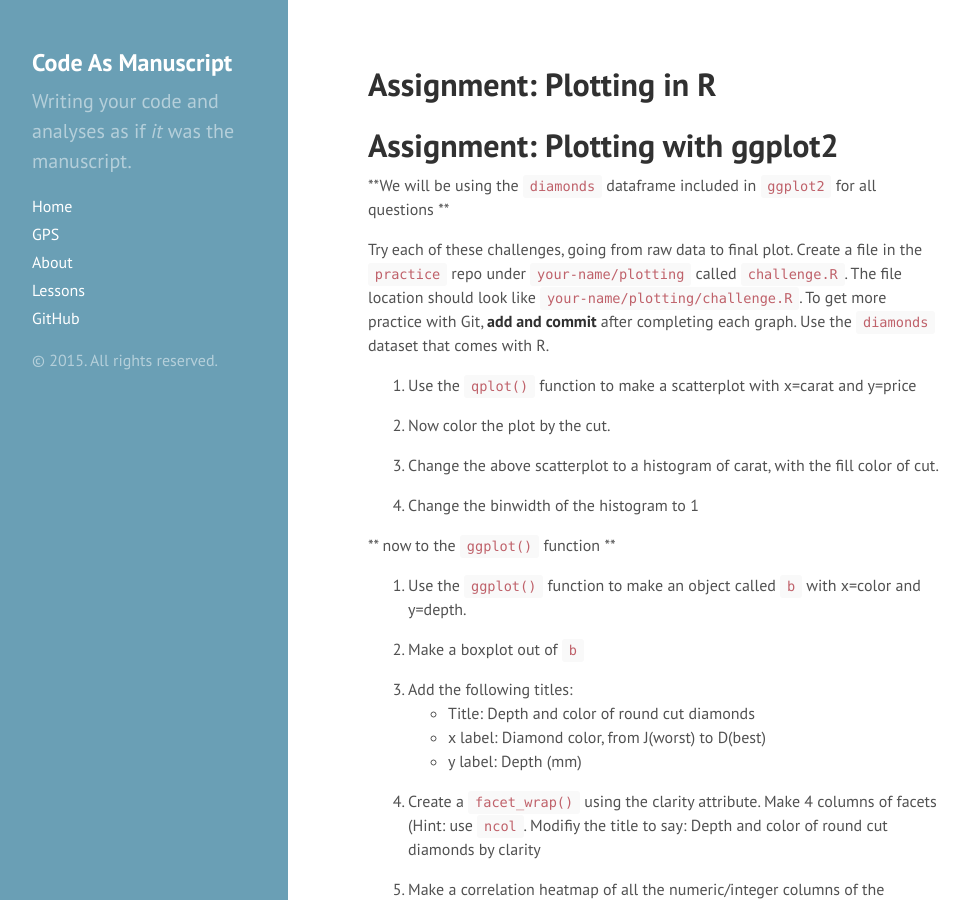
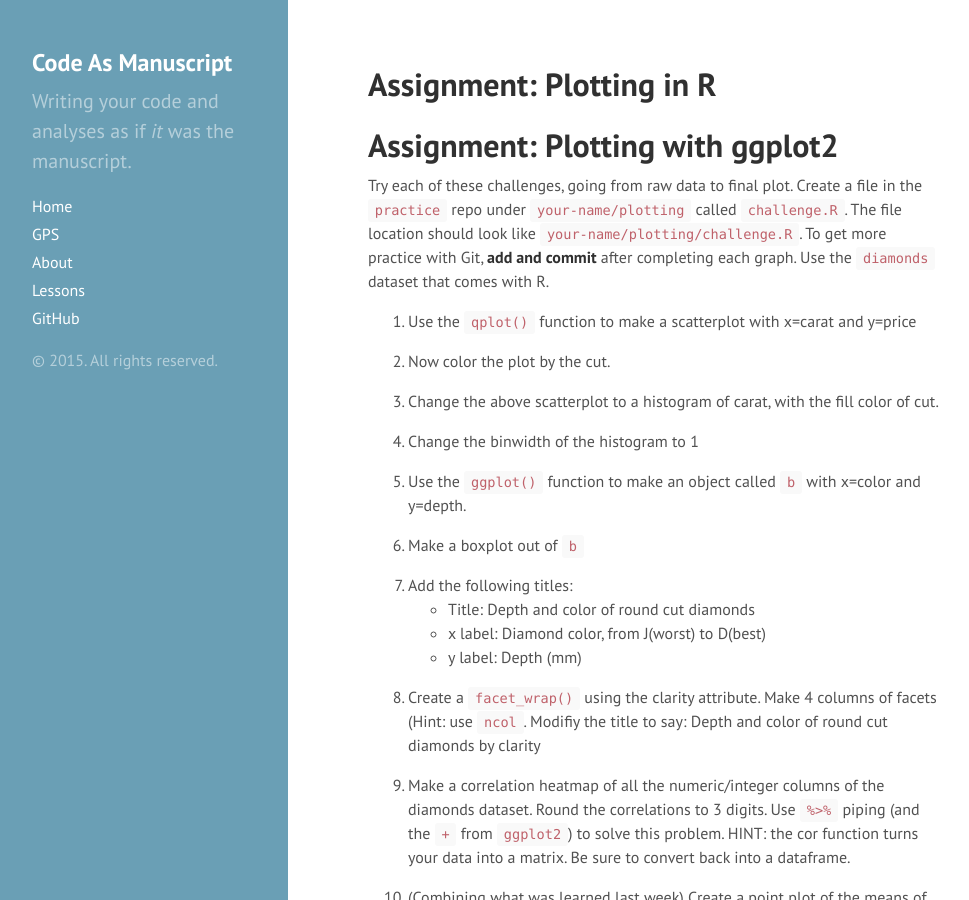
Before and after one commit to codeasmanuscript/site, a Jekyll site: the page built from lessons/rplotting/assignment.md, in a window 1280 px wide and 900 px high. Shown: the whole window, without its empty margins (0-969 px from the left). Built offline with Jekyll 4.4.1, drawn with Linux system fonts in a browser that asks for light colours; Markdown is read by kramdown in place of the engine named in the settings.

Commit message:
Update from master

```diff
--- a/lessons/rplotting/assignment.md
+++ b/lessons/rplotting/assignment.md
@@ -18,8 +18,6 @@ categories:
 
 # Assignment: Plotting with ggplot2 #
 
-**We will be using the `diamonds` dataframe included in `ggplot2` for all questions **
-
 Try each of these challenges, going from raw data to final plot. Create a file
 in the `practice` repo under `your-name/plotting` called `challenge.R`. The file
 location should look like `your-name/plotting/challenge.R`. To get more practice
@@ -33,8 +31,6 @@ dataset that comes with R.
 3. Change the above scatterplot to a histogram of carat, with the fill color of cut.
 
 4. Change the binwidth of the histogram to 1
-
-** now to the `ggplot()` function **
 
 5. Use the `ggplot()` function to make an object called `b` with x=color and y=depth.
 
```
